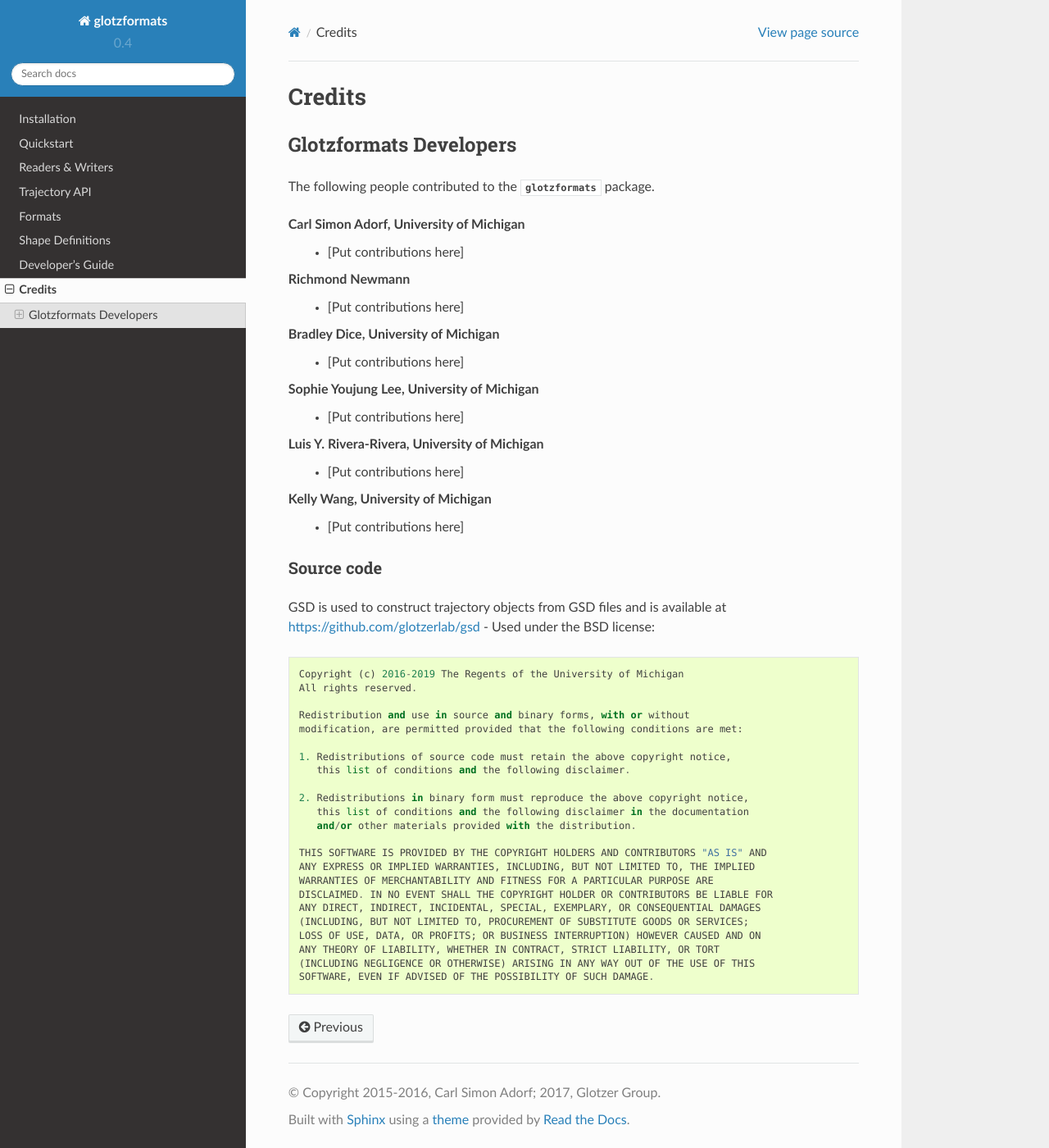
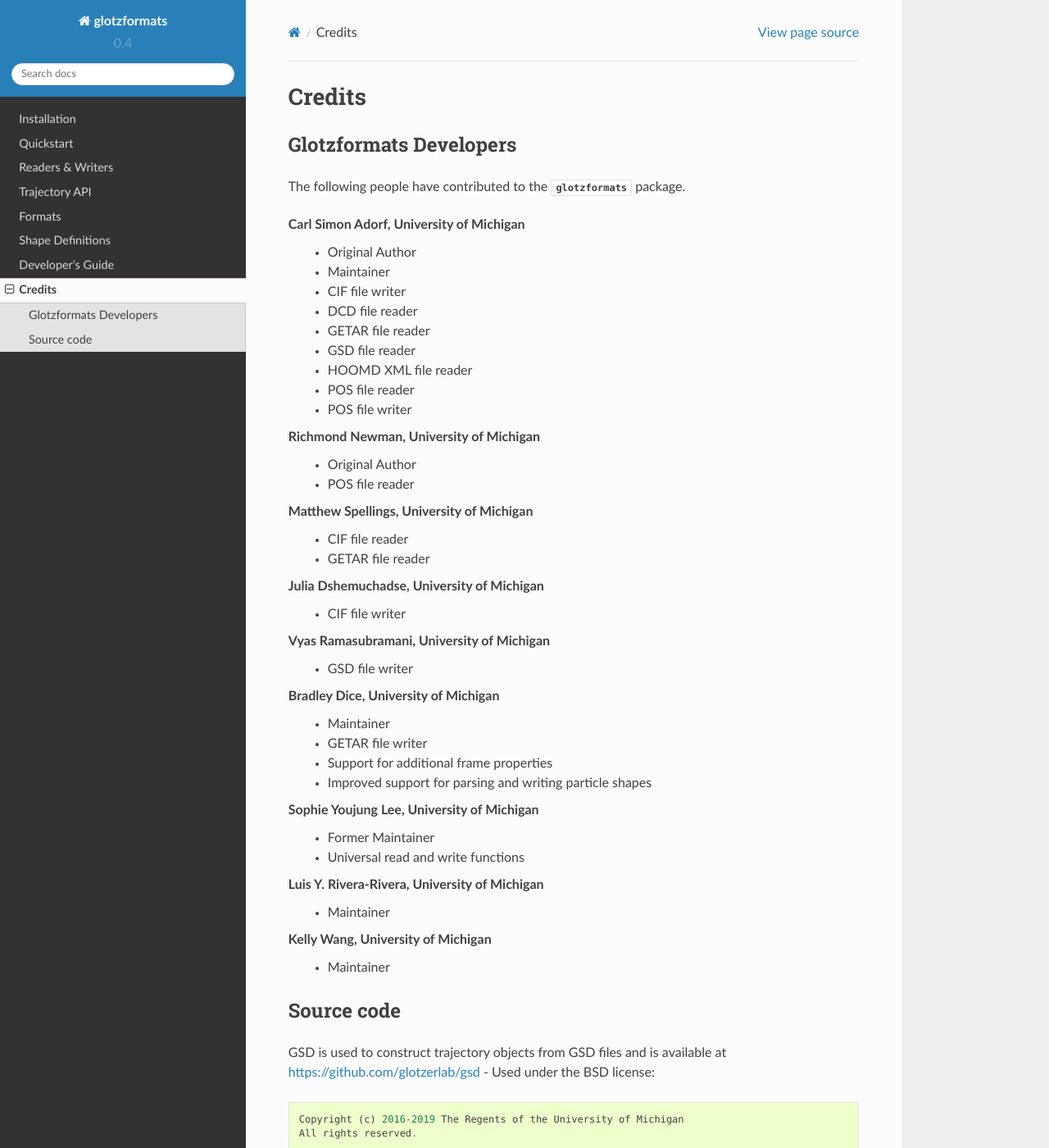
Before and after one commit to glotzerlab/garnett, a Sphinx documentation site: the page built from doc/credits.rst, in a window 1280 px wide and 1400 px high. Shown: the whole window at 82% size. Built offline with Sphinx 7.4.7 and the Read the Docs theme 2.0.0, drawn with Linux system fonts in a browser that asks for light colours.

Commit message:
Update credits.rst

```diff
--- a/doc/credits.rst
+++ b/doc/credits.rst
@@ -2,27 +2,50 @@
 =======
 
 Glotzformats Developers
-_______________________
+-----------------------
 
-The following people contributed to the :py:mod:`glotzformats` package.
+The following people have contributed to the :py:mod:`glotzformats` package.
 
 Carl Simon Adorf, University of Michigan
-    * [Put contributions here]
+    * Original Author
+    * Maintainer
+    * CIF file writer
+    * DCD file reader
+    * GETAR file reader
+    * GSD file reader
+    * HOOMD XML file reader
+    * POS file reader
+    * POS file writer
 
-Richmond Newmann
-    * [Put contributions here]
+Richmond Newman, University of Michigan
+    * Original Author
+    * POS file reader
+
+Matthew Spellings, University of Michigan
+    * CIF file reader
+    * GETAR file reader
+
+Julia Dshemuchadse, University of Michigan
+    * CIF file writer
+
+Vyas Ramasubramani, University of Michigan
+    * GSD file writer
 
 Bradley Dice, University of Michigan
-    * [Put contributions here]
+    * Maintainer
+    * GETAR file writer
+    * Support for additional frame properties
+    * Improved support for parsing and writing particle shapes
 
 Sophie Youjung Lee, University of Michigan
-    * [Put contributions here]
+    * Former Maintainer
+    * Universal read and write functions
 
 Luis Y. Rivera-Rivera, University of Michigan
-    * [Put contributions here]
+    * Maintainer
 
 Kelly Wang, University of Michigan
-    * [Put contributions here]
+    * Maintainer
 
 Source code
 -----------
```
